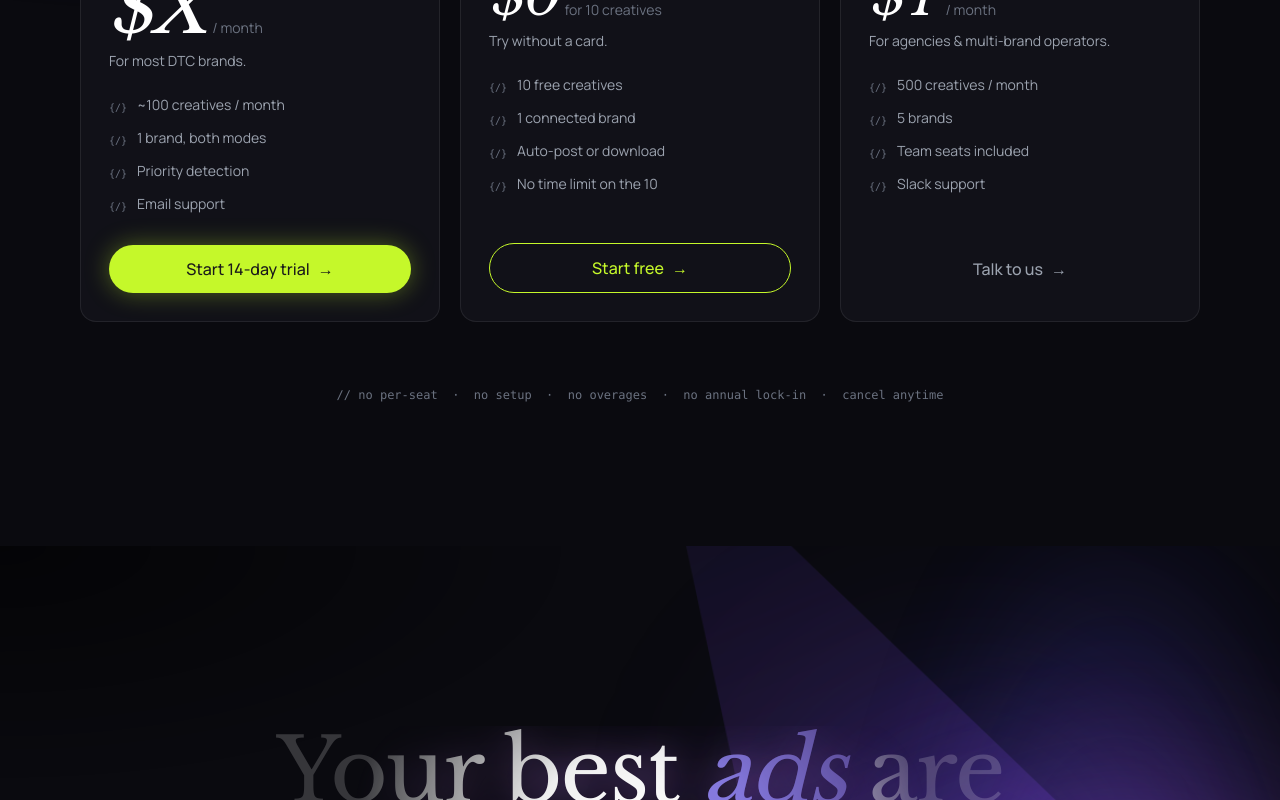
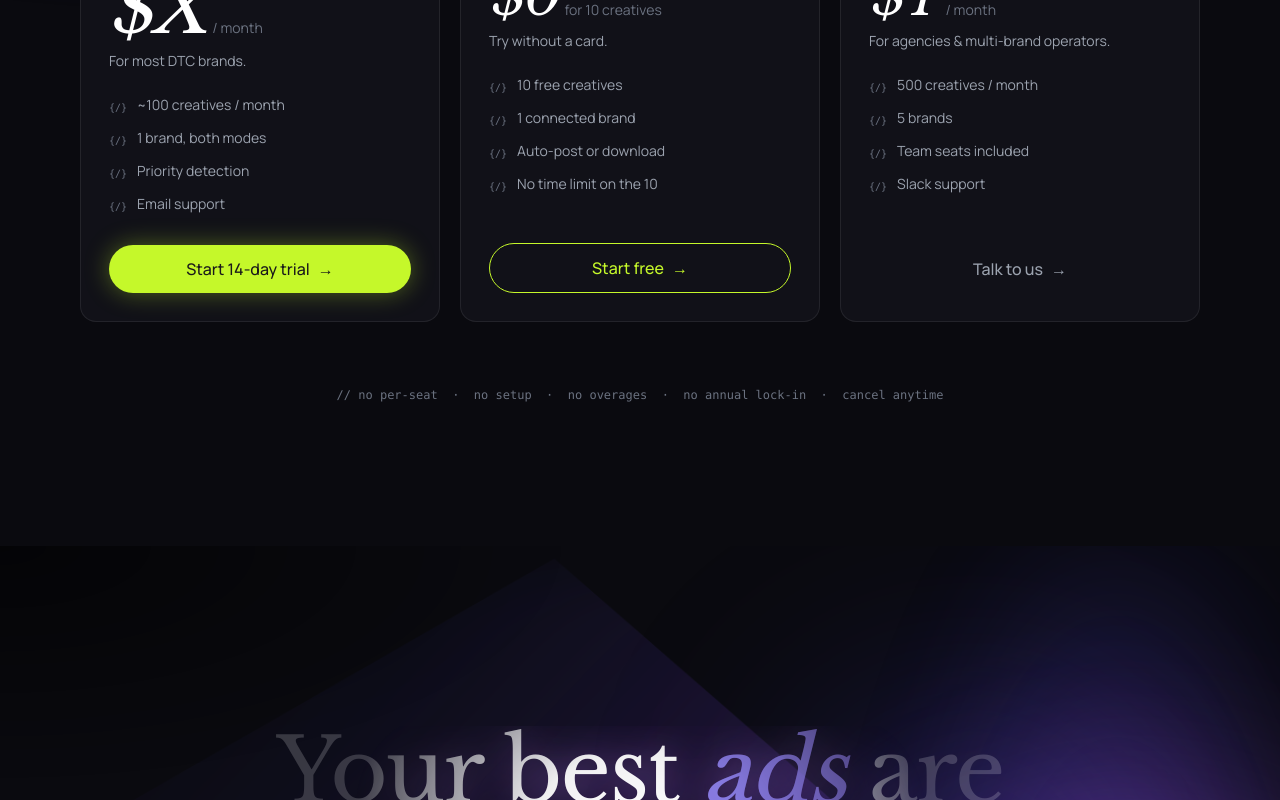
Before and after one commit to Benyouceftebbi/reviewloop, a Next.js app: page / in a window 1280 px wide. Shown: the part 10660-11460 px from the top of the page. Built offline with nearby package versions, Linux system fonts and the light colour scheme.

Commit message:
refactor: redesign projector beam polygon and gradient rotation
Move apex to bottom-right, adjust gradient, and update cone dimensions.

```diff
--- a/app/components/sections/FinalCTA.tsx
+++ b/app/components/sections/FinalCTA.tsx
@@ -164,20 +164,29 @@ function BeamLight({ inView, settled }: { inView: boolean; settled: boolean }) {
 
   return (
     <div aria-hidden className="pointer-events-none absolute inset-0 overflow-hidden">
-      {/* (1) CONE — narrow at bottom-right, fans up-left */}
+      {/* (1) CONE — true projector cone with the narrow apex pinned
+          at the BOTTOM-RIGHT corner and the wide mouth fanning across
+          the top-left. Polygon vertices walked around the perimeter:
+
+            (100% 90%)   apex side A — right edge, 10% above BR
+            ( 45%  0%)   far mouth, top edge
+            (  0% 45%)   far mouth, left edge
+            ( 90% 100%)  apex side B — bottom edge, 10% left of BR
+            (100% 100%)  the apex itself (BR corner)
+
+          → small ~10%/10% wedge at BR, wide chord across TL.        */}
       <div
-        className={`absolute right-0 bottom-0 h-[160%] w-[75%] origin-bottom-right ${
+        className={`absolute inset-0 origin-bottom-right ${
           settled ? "animate-beam-sweep" : "animate-beam-projector"
         }`}
         style={{
-          // Vertical mirror of the original 200deg gradient (= 340deg)
-          // so the brightest stop sits at the bottom-right origin and
-          // fades upward toward the mouth of the cone.
+          // 315deg = gradient runs from the BR corner (0% stop, hot
+          // purple) toward the TL (transparent), so the source is
+          // brightest at the apex and dims as the cone opens up.
           background:
-            "linear-gradient(340deg, rgba(170, 100, 240, 0.6) 0%, rgba(138, 71, 217, 0.42) 22%, rgba(110, 58, 199, 0.24) 45%, rgba(79, 70, 229, 0.08) 70%, transparent 88%)",
-          // Vertical mirror of the original polygon: narrow end now
-          // sits in the bottom-right corner, wide mouth opens upward.
-          clipPath: "polygon(55% 100%, 100% 100%, 100% 78%, 8% 0%, 32% 0%)",
+            "linear-gradient(315deg, rgba(170, 100, 240, 0.65) 0%, rgba(138, 71, 217, 0.45) 22%, rgba(110, 58, 199, 0.26) 45%, rgba(79, 70, 229, 0.08) 70%, transparent 88%)",
+          clipPath:
+            "polygon(100% 90%, 45% 0%, 0% 45%, 90% 100%, 100% 100%)",
           filter: "blur(36px)",
         }}
       />
```
